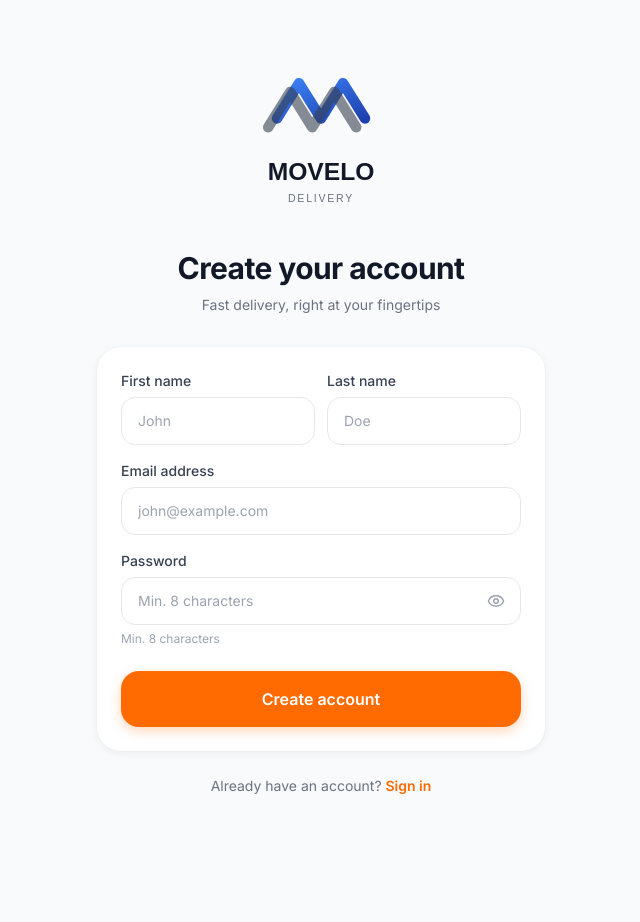
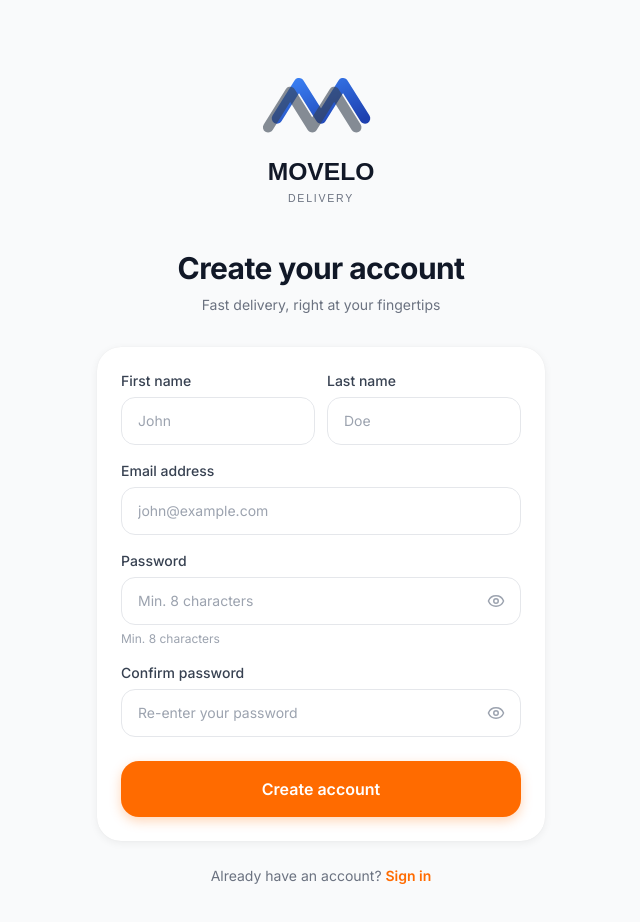
Before and after one commit to arthuratul/movelo-frontend, a Next.js app: page /signup in a window 1280 px wide. Shown: the top 922 px of the page, without its empty margins (319-959 px from the left). Before the commit the page ends 844 px from the top, so only its background shows below. Built offline with nearby package versions, Linux system fonts and the light colour scheme; no server answers.

Commit message:
feat: add confirmPassword field to signup form

```diff
--- a/app/signup/_components/SignupForm.tsx
+++ b/app/signup/_components/SignupForm.tsx
@@ -13,6 +13,7 @@ interface FormFields {
   lastName: string;
   email: string;
   password: string;
+  confirmPassword: string;
 }
 
 interface FormErrors {
@@ -20,6 +21,7 @@ interface FormErrors {
   lastName?: string;
   email?: string;
   password?: string;
+  confirmPassword?: string;
   general?: string;
 }
 
@@ -47,6 +49,12 @@ function validate(f: FormFields): FormErrors {
     e.password = 'Password must be at least 8 characters';
   }
 
+  if (!f.confirmPassword) {
+    e.confirmPassword = 'Please confirm your password';
+  } else if (f.confirmPassword !== f.password) {
+    e.confirmPassword = 'Passwords do not match';
+  }
+
   return e;
 }
 
@@ -58,22 +66,28 @@ const API_URL = `${process.env.NEXT_PUBLIC_API_URL ?? 'http://localhost:8000'}/a
 
 export default function SignupForm() {
   const [fields, setFields] = useState<FormFields>({
-    firstName: '', lastName: '', email: '', password: '',
+    firstName: '', lastName: '', email: '', password: '', confirmPassword: '',
   });
   const [errors, setErrors]   = useState<FormErrors>({});
   const [touched, setTouched] = useState<Touched>({});
   const [isLoading, setIsLoading]   = useState(false);
   const [isSuccess, setIsSuccess]   = useState(false);
   const [showPassword, setShowPassword] = useState(false);
+  const [showConfirmPassword, setShowConfirmPassword] = useState(false);
 
   /* Live validation once a field has been interacted with */
   const handleChange = (field: keyof FormFields, value: string) => {
     const updated = { ...fields, [field]: value };
     setFields(updated);
-    if (touched[field]) {
-      const next = validate(updated);
-      setErrors(prev => ({ ...prev, [field]: next[field], general: prev.general }));
-    }
+    const next = validate(updated);
+    setErrors(prev => {
+      const patches: Partial<FormErrors> = { general: prev.general };
+      if (touched[field]) patches[field] = next[field];
+      // re-validate confirmPassword when password changes (and vice versa)
+      if (field === 'password' && touched.confirmPassword) patches.confirmPassword = next.confirmPassword;
+      if (field === 'confirmPassword' && touched.password) patches.password = next.password;
+      return { ...prev, ...patches };
+    });
   };
 
   const handleBlur = (field: keyof FormFields) => {
@@ -93,7 +107,7 @@ export default function SignupForm() {
   const handleSubmit = async (e: React.FormEvent<HTMLFormElement>) => {
     e.preventDefault();
 
-    const allTouched: Touched = { firstName: true, lastName: true, email: true, password: true };
+    const allTouched: Touched = { firstName: true, lastName: true, email: true, password: true, confirmPassword: true };
     setTouched(allTouched);
 
     const validationErrors = validate(fields);
@@ -108,10 +122,11 @@ export default function SignupForm() {
         method: 'POST',
         headers: { 'Content-Type': 'application/json' },
         body: JSON.stringify({
-          firstName: fields.firstName.trim(),
-          lastName:  fields.lastName.trim(),
-          email:     fields.email.trim().toLowerCase(),
-          password:  fields.password,
+          firstName:       fields.firstName.trim(),
+          lastName:        fields.lastName.trim(),
+          email:           fields.email.trim().toLowerCase(),
+          password:        fields.password,
+          confirmPassword: fields.confirmPassword,
         }),
       });
 
@@ -270,7 +285,7 @@ export default function SignupForm() {
       </div>
 
       {/* Password */}
-      <div className="mb-6">
+      <div className="mb-4">
         <label
           htmlFor="password"
           className="block text-sm font-medium text-neutral-700 mb-1.5"
@@ -310,6 +325,46 @@ export default function SignupForm() {
         </p>
       </div>
 
+      {/* Confirm Password */}
+      <div className="mb-6">
+        <label
+          htmlFor="confirmPassword"
+          className="block text-sm font-medium text-neutral-700 mb-1.5"
+        >
+          Confirm password
+        </label>
+        <div className="relative">
+          <input
+            id="confirmPassword"
+            type={showConfirmPassword ? 'text' : 'password'}
+            autoComplete="new-password"
+            placeholder="Re-enter your password"
+            value={fields.confirmPassword}
+            onChange={e => handleChange('confirmPassword', e.target.value)}
+            onBlur={() => handleBlur('confirmPassword')}
+            disabled={isLoading}
+            aria-invalid={!!err('confirmPassword')}
+            aria-describedby={err('confirmPassword') ? 'confirmPassword-error' : undefined}
+            className={`input pr-12 ${err('confirmPassword') ? 'input-error' : ''}`}
+          />
+          <button
+            type="button"
+            tabIndex={-1}
+            aria-label={showConfirmPassword ? 'Hide confirm password' : 'Show confirm password'}
+            onClick={() => setShowConfirmPassword(v => !v)}
+            className="absolute right-3.5 top-1/2 -translate-y-1/2
+                       text-neutral-400 hover:text-neutral-600 transition-colors p-0.5"
+          >
+            {showConfirmPassword ? <EyeOff className="w-4.5 h-4.5" /> : <Eye className="w-4.5 h-4.5" />}
+          </button>
+        </div>
+        {err('confirmPassword') && (
+          <p id="confirmPassword-error" className="mt-1.5 text-xs text-error">
+            {err('confirmPassword')}
+          </p>
+        )}
+      </div>
+
       {/* Submit */}
       <button
         type="submit"
```
